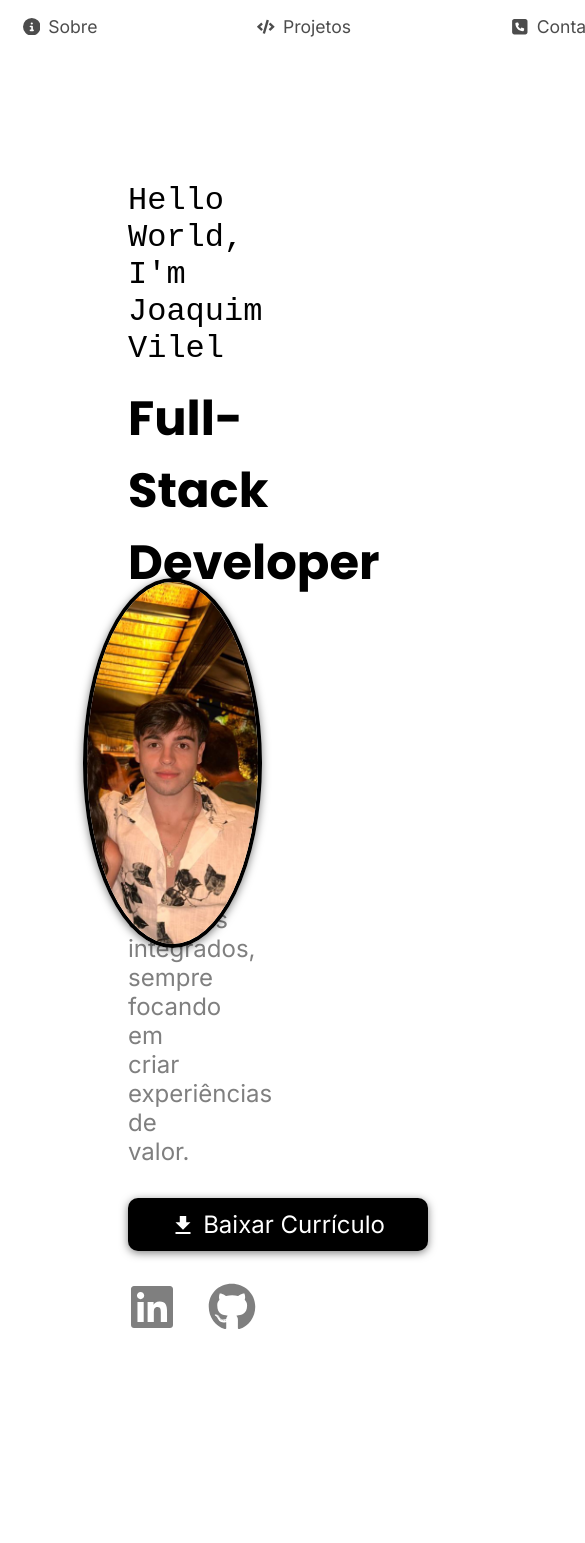
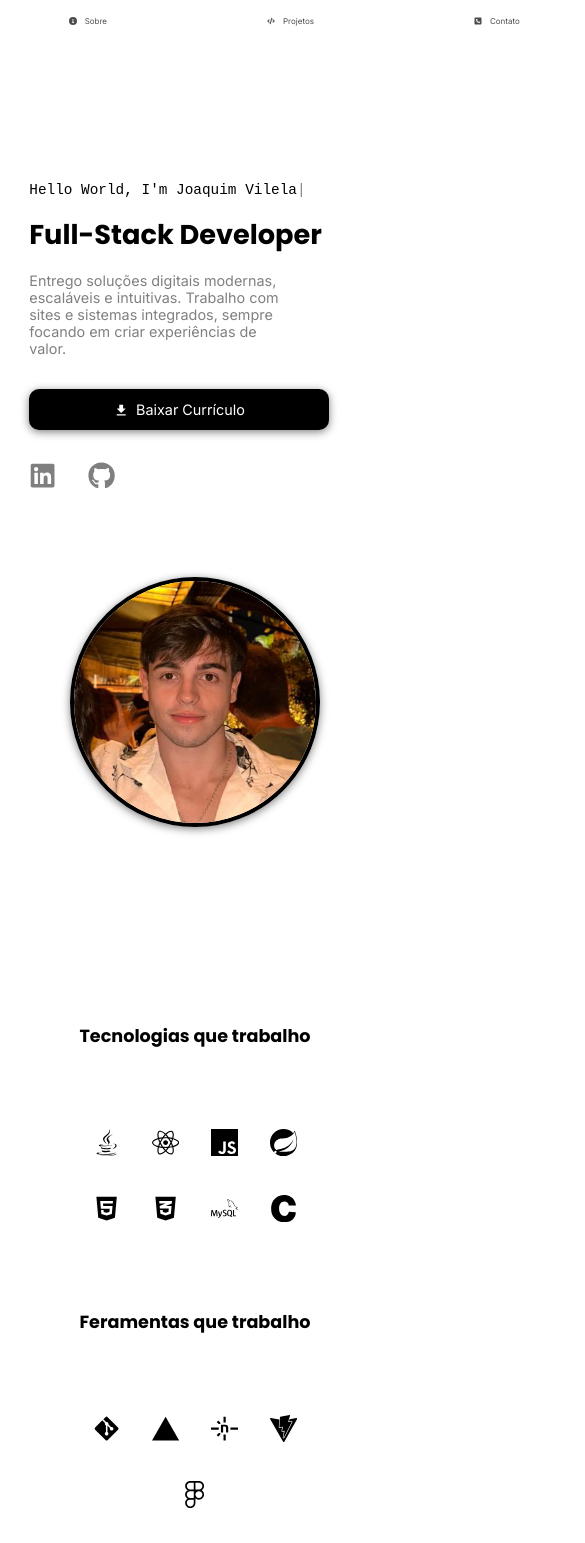
Before and after one commit to JoaquimGCVS/Portifolio, a React (Vite) app: page / in a window 390 px wide. Shown: the top 1543 px of the page, 585 px wide, since content can reach past the window. Built offline with nearby package versions, Linux system fonts and the light colour scheme.

Commit message:
Fazendo responsividade de todas as sections de uma vez

```diff
--- a/src/components/CardProjeto/CardProjeto.css
+++ b/src/components/CardProjeto/CardProjeto.css
@@ -43,3 +43,17 @@
     gap: 0.5rem;
     flex-wrap: wrap;
 }
+
+@media (max-width:1100px) {
+    .card-projeto {
+        width: 280px;
+        height: 196px;
+    }
+}
+
+@media (max-width:725px) {
+    .card-projeto {
+        width: 100%;
+        height: 18rem;
+    }
+}
--- a/src/components/Typing/Typing.css
+++ b/src/components/Typing/Typing.css
@@ -19,3 +19,9 @@
         opacity: 0;
     }
 }
+
+@media (max-width:430px) {
+    .typing {
+        font-size: var(--font-s2) ;
+    }
+}
--- a/src/index.css
+++ b/src/index.css
@@ -16,6 +16,33 @@
   --font-s4: 3rem;
 }
 
+@media (max-width:1100px) {
+  :root {
+  --font-s1: 0.8rem;
+  --font-s2: 1.2rem;
+  --font-s3: 1.5rem;
+  --font-s4: 2.5rem;
+}
+}
+
+@media (max-width:725px) {
+  :root {
+  --font-s1: 0.6rem;
+  --font-s2: 1.1rem;
+  --font-s3: 1.3rem;
+  --font-s4: 2rem;
+}
+}
+
+@media (max-width:430px) {
+    :root {
+  --font-s1: 0.5rem;
+  --font-s2: 0.9rem;
+  --font-s3: 1.1rem;
+  --font-s4: 1.7rem;
+}
+}
+
 body {
   background-color: var(--cor-branco);
   color: var(--cor-preto);
--- a/src/sections/Contato/Contato.css
+++ b/src/sections/Contato/Contato.css
@@ -1,5 +1,7 @@
 .contato-section {
-    padding: 4rem 8rem 8rem;
+    padding: 4rem 0 8rem;
+    width: 85%;
+    margin: 0 auto;
     display: flex;
     flex-direction: column;
     gap: 5.5rem;
@@ -13,7 +15,7 @@
 .minhas-redes-sociais {
     display: flex;
     gap: 5rem;
-    font-size: 4rem;
+    font-size: var(--font-s4);
 }
 
 .minhas-redes-sociais a {
@@ -30,4 +32,17 @@
     color: var(--cor-cinza);
     font-weight: bold;
     letter-spacing: 0.5px;
+    text-align: center;
 }
+
+@media (max-width:1100px) {
+    .minhas-redes-sociais {
+        gap: 4rem;
+    }
+}
+
+@media (max-width:725px) {
+    .minhas-redes-sociais {
+        gap: 2rem;
+    }
+}
--- a/src/sections/Home/Home.css
+++ b/src/sections/Home/Home.css
@@ -1,14 +1,16 @@
 .home-section {
-    padding: 11.4rem 8rem 8rem;
+    padding: 11.4rem 0 8rem;
+    width: 85%;
+    margin: 0 auto;
     display: flex;
     align-items: center;
+    justify-content: space-between;
 }
 
 .texto {
     display: flex;
     flex-direction: column;
     gap: 1rem;
-    width: 60%;
 }
 
 .texto h1 {
@@ -16,16 +18,13 @@
     font-size: var(--font-s4);
 }
 
-.texto p {
-    font-size: var(--font-s3);
-}
-
 .texto .paragrafo {
     font-size: var(--font-s2);
     color: var(--cor-cinza);
+    width: 80%;
 }
 
-.texto .botao-cv {
+.botao-cv {
     display: flex;
     align-items: center;
     justify-content: center;
@@ -43,28 +42,22 @@
 }
 
 .botao-cv:hover {
-    background-color:var(--cor-hover);
+    background-color: var(--cor-hover);
 }
 
-.texto .redes-sociais {
+.redes-sociais {
     display: flex;
     gap: 2rem;
 }
 
-.texto .rede-social {
+.rede-social {
     font-size: var(--font-s4);
     color: var(--cor-cinza);
     transition: color 0.2s ease;
 }
 
-.texto .rede-social:hover {
+.rede-social:hover {
     color: var(--cor-preto);
-}
-
-.imagem {
-    width: 40%;
-    display: flex;
-    justify-content: right;
 }
 
 .imagem img {
@@ -75,3 +68,17 @@
     border: 4px solid var(--cor-preto);
     box-shadow: 0 2px 8px var(--cor-cinza);
 }
+
+@media (max-width: 1100px) {
+    .home-section {
+        flex-direction: column;
+        gap: 5rem;
+    }
+}
+
+@media (max-width:725px) {
+    .imagem img {
+        width: 250px;
+        height: 250px;
+    }
+}
--- a/src/sections/Projetos/Projetos.css
+++ b/src/sections/Projetos/Projetos.css
@@ -3,7 +3,9 @@
     flex-direction: column;
     justify-content: center;
     align-items: center;
-    padding: 4rem 8rem 8rem;
+    padding: 4rem 0 8rem;
+    width: 85%;
+    margin: 0 auto;
 }
 
 .projetos-section h2 {
--- a/src/sections/Sobre/Sobre.css
+++ b/src/sections/Sobre/Sobre.css
@@ -6,34 +6,44 @@
 }
 
 .texto-sobre {
-    padding: 0 8rem;
+    width: 85%;
+    margin: 0 auto;
 }
 
 .sobre-section h2 {
     font-size: var(--font-s3);
     display: flex;
     align-items: center;
+    text-align: center;
 }
 
-.card-tecnologias {
+.card-tecnologias-ferramentas {
     display: flex;
     flex-direction: column;
     align-items: center;
     justify-content: center;
     padding-bottom: 8rem;
+    align-items: center;
+}
+
+.grupo-1, .grupo-2 {
+    display: flex;
+    gap: 5rem;
 }
 
 .tecnologias, .ferramentas {
    display: flex;
    gap: 5rem;
+   padding: 5rem 0;
+}
+
+.ferramentas {
+    padding-bottom: 0;
 }
 
 .tecnologia, .ferramenta {
     font-size: var(--font-s4);
-}
-
-.tecnologias {
-    padding: 5rem 0;
+    margin: 0 auto;
 }
 
 .card-sobre {
@@ -53,3 +63,42 @@
     flex-direction: column;
     gap: 5rem;
 }
+
+@media (max-width: 1100px) {
+    .home-section {
+        flex-direction: column;
+    }
+
+    .card-tecnologias h2 {
+        text-align: center;
+    }
+
+    .tecnologias, .ferramentas {
+        gap: 3rem;
+    }
+
+    .grupo-1, .grupo-2 {
+        display: flex;
+        gap: 3rem;
+    }
+}
+
+
+@media (max-width:725px) {
+    .tecnologias, .ferramentas {
+        display: flex;
+        gap: 2rem;
+    }
+
+    .grupo-1, .grupo-2 {
+        display: flex;
+        gap: 2rem;
+    }
+
+}
+
+@media (max-width: 560px) {
+    .tecnologias, .ferramentas {
+        flex-direction: column;
+    }
+}
--- a/src/sections/Sobre/Sobre.jsx
+++ b/src/sections/Sobre/Sobre.jsx
@@ -53,24 +53,33 @@ const Sobre = () => {
     return (
         <section id="sobre" className="sobre-section">
             <div className="texto-sobre">
-                <div className="card-tecnologias">
-                    <h2>Do front ao back: criando experiências completas</h2>
+                <div className="card-tecnologias-ferramentas">
+                    <h2>Tecnologias que trabalho</h2>
                     <div className="tecnologias">
+                        <div className="grupo-1">
                             <span className="tecnologia" title="Java"><FaJava /></span>
                             <span className="tecnologia" title="React"><FaReact /></span>
                             <span className="tecnologia" title="JavaScript"><SiJavascript /></span>
                             <span className="tecnologia" title="Spring"><SiSpring /></span>
+                        </div>
+                        <div className="grupo-2">
                             <span className="tecnologia" title="HTML5"><FaHtml5 /></span>
                             <span className="tecnologia" title="CSS3"><FaCss3Alt /></span>
                             <span className="tecnologia" title="MySQL"><SiMysql /></span>
                             <span className="tecnologia" title="C"><SiC /></span>
                         </div>
+                    </div>
+                    <h2>Feramentas que trabalho</h2>
                     <div className="ferramentas">
+                        <div className="grupo-1">
                             <span className="ferramenta" title="Git"><FaGitAlt /></span>
                             <span className="ferramenta" title="Vercel"><SiVercel /></span>
                             <span className="ferramenta" title="Netlify"><SiNetlify /></span>
                             <span className="ferramenta" title="Vite"><SiVite /></span>
+                        </div>
+                        <div className="grupo-2">
                             <span className="ferramenta" title="Figma"><SiFigma /></span>
+                        </div>
                     </div>
                 </div>
                 <div className="card-sobre">
@@ -85,7 +94,7 @@ const Sobre = () => {
                     <p>
                         Acredito que cada ajuste, cada decisão e cada linha de código contribuem para um resultado final mais profissional, eficiente e agradável de usar. Busco sempre unir organização, estética e clareza para entregar soluções completas e de qualidade.
                     </p>
-                    <h2><FaUsers style={{ marginRight: "0.5rem" }} /> Habilidades que vão além do código.</h2>
+                    <h2><FaUsers style={{ marginRight: "0.5rem" }} />Além do código.</h2>
                     <p>
                         Além da parte técnica, valorizo a comunicação clara, o comprometimento com prazos e a entrega com qualidade. Já participei de projetos reais onde pude exercitar a empatia com o usuário, a colaboração em equipe e o foco em resultados concretos.
                     </p>
@@ -93,7 +102,7 @@ const Sobre = () => {
             </div>
             <div className="certificados">
                 <h2>Certificados</h2>
-                <Carrossel imagens={certificados} onImageClick={abrirModal}/>
+                <Carrossel imagens={certificados} onImageClick={abrirModal} />
             </div>
             {modalAberto && (
                 <ModalCertificado
```
Lines whose indentation alone changed are shown as unchanged.
